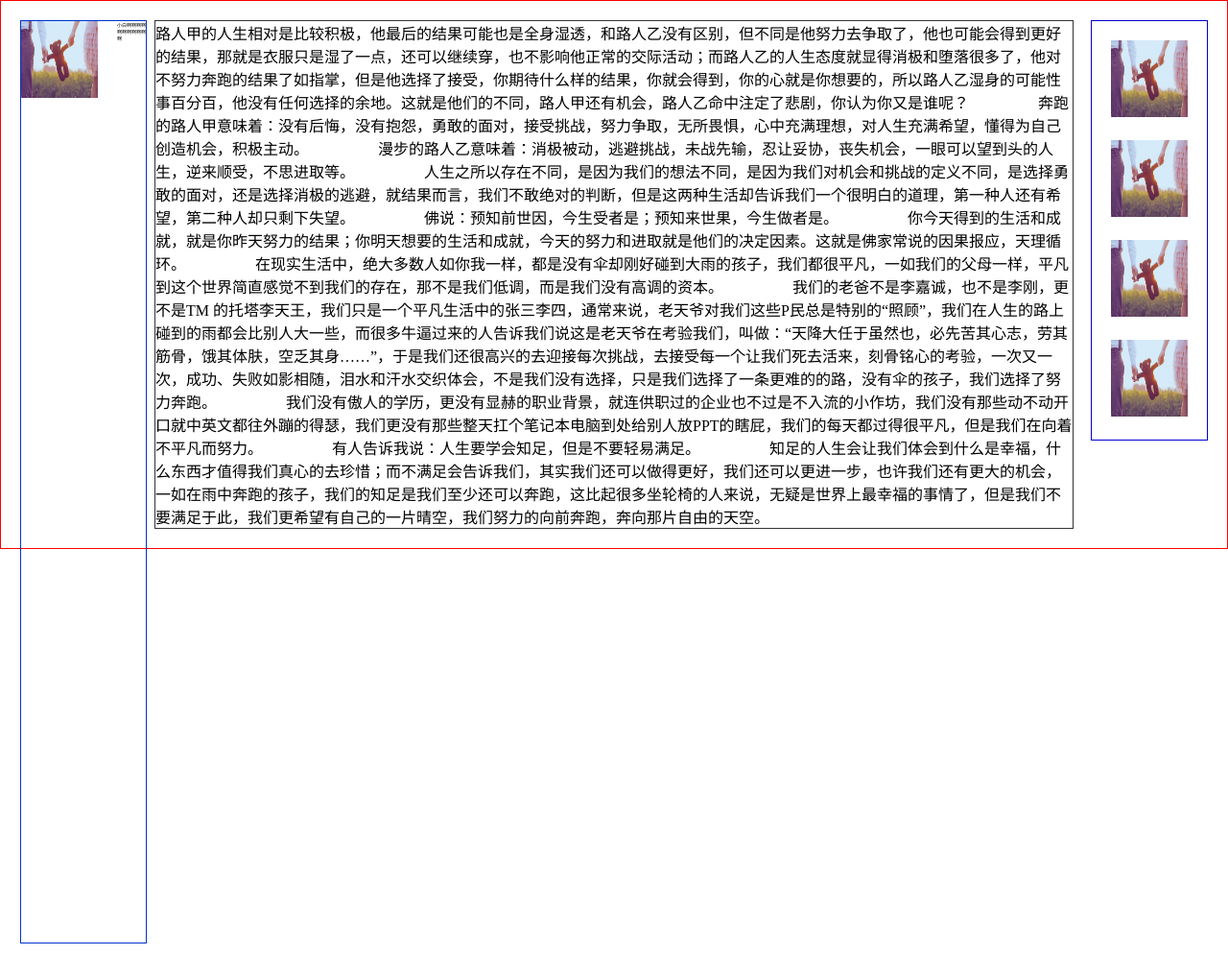
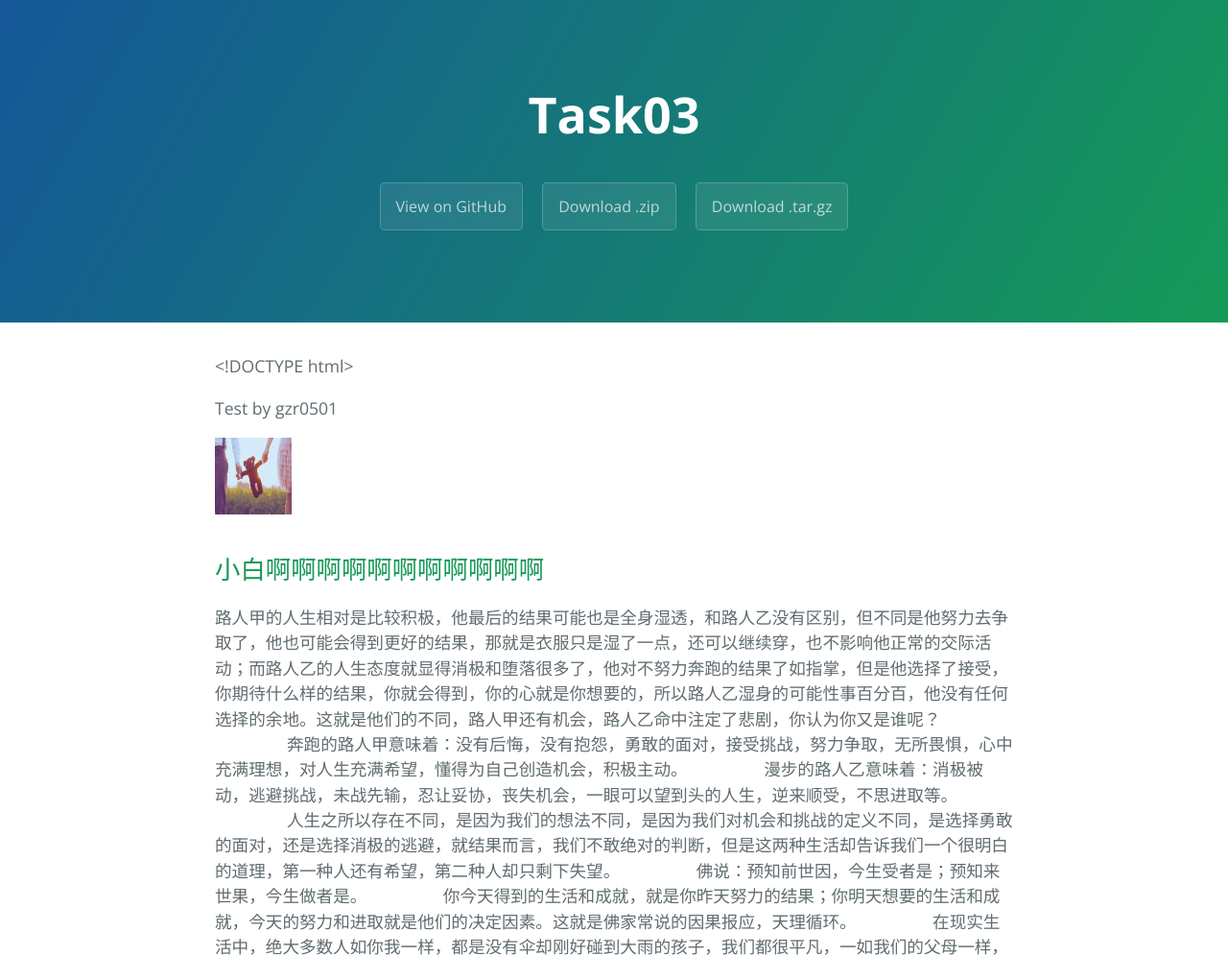
Before and after one commit to gzr0501/task03, a plain HTML site: page index.html in a window 1280 px wide. Shown: the top 995 px of the page at 96% size. Drawn offline with nearby package versions, Linux system fonts and the light colour scheme.

Commit message:
Revert "Update index.html"
This reverts commit 080359fdfee04353a08bdc1c410410f0da5ad62a.

```diff
--- a/index.html
+++ b/index.html
@@ -2,17 +2,41 @@
 <html lang="en-us">
   <head>
     <meta charset="UTF-8">
-    <title>Test by gzr0501</title>
+    <title>Task03 by gzr0501</title>
     <meta name="viewport" content="width=device-width, initial-scale=1">
-    <link rel="stylesheet" type="text/css" href="stylesheets/css.css" media="screen">
+    <link rel="stylesheet" type="text/css" href="stylesheets/normalize.css" media="screen">
+    <link href='https://fonts.googleapis.com/css?family=Open+Sans:400,700' rel='stylesheet' type='text/css'>
+    <link rel="stylesheet" type="text/css" href="stylesheets/stylesheet.css" media="screen">
+    <link rel="stylesheet" type="text/css" href="stylesheets/github-light.css" media="screen">
   </head>
+  <body>
+    <section class="page-header">
+      <h1 class="project-name">Task03</h1>
+      <h2 class="project-tagline"></h2>
+      <a href="https://github.com/gzr0501/task03" class="btn">View on GitHub</a>
+      <a href="https://github.com/gzr0501/task03/zipball/master" class="btn">Download .zip</a>
+      <a href="https://github.com/gzr0501/task03/tarball/master" class="btn">Download .tar.gz</a>
+    </section>
 
-<body>
+    <section class="main-content">
+      <p>&lt;!DOCTYPE html&gt;
+
+  </p>
+
+    Test by gzr0501
+
+    <br>
+
+
+<p></p>
+
 <div id="box">
-<div id="left" class="clear">
+<div id="left">
     <a href="#"><img src="img/img.jpg" width="80" height="80" alt="logo"></a>
-	<h2>小白啊啊啊啊啊啊啊啊啊啊啊</h2>
+    <h2>
+<a id="小白啊啊啊啊啊啊啊啊啊啊啊" class="anchor" href="#%E5%B0%8F%E7%99%BD%E5%95%8A%E5%95%8A%E5%95%8A%E5%95%8A%E5%95%8A%E5%95%8A%E5%95%8A%E5%95%8A%E5%95%8A%E5%95%8A%E5%95%8A" aria-hidden="true"><span aria-hidden="true" class="octicon octicon-link"></span></a>小白啊啊啊啊啊啊啊啊啊啊啊</h2>
 </div>
+
 <div id="main">
     <p>路人甲的人生相对是比较积极，他最后的结果可能也是全身湿透，和路人乙没有区别，但不同是他努力去争取了，他也可能会得到更好的结果，那就是衣服只是湿了一点，还可以继续穿，也不影响他正常的交际活动；而路人乙的人生态度就显得消极和堕落很多了，他对不努力奔跑的结果了如指掌，但是他选择了接受，你期待什么样的结果，你就会得到，你的心就是你想要的，所以路人乙湿身的可能性事百分百，他没有任何选择的余地。这就是他们的不同，路人甲还有机会，路人乙命中注定了悲剧，你认为你又是谁呢？
 
@@ -37,14 +61,29 @@
 　　知足的人生会让我们体会到什么是幸福，什么东西才值得我们真心的去珍惜；而不满足会告诉我们，其实我们还可以做得更好，我们还可以更进一步，也许我们还有更大的机会，一如在雨中奔跑的孩子，我们的知足是我们至少还可以奔跑，这比起很多坐轮椅的人来说，无疑是世界上最幸福的事情了，但是我们不要满足于此，我们更希望有自己的一片晴空，我们努力的向前奔跑，奔向那片自由的天空。</p>
 </div>
 
+
 <div id="right">
     <ul>
-		<li><a><img src="img/img.jpg" alt="1" width="80" height="80"></a></li>
-		<li><a><img src="img/img.jpg" alt="2" width="80" height="80"></a></li>
-		<li><a><img src="img/img.jpg" alt="3" width="80" height="80"></a></li>
-		<li><a class="pic_4"><img src="img/img.jpg" alt="4" width="80" height="80"></a></li>
+        <li><img src="img/img.jpg" alt="1" width="80" height="80"></li>
+        <li><img src="img/img.jpg" alt="2" width="80" height="80"></li>
+        <li><img src="img/img.jpg" alt="3" width="80" height="80"></li>
+        <li><img src="img/img.jpg" alt="4" width="80" height="80"></li>
     </ul>
 </div>
+
+<p></p>
 </div>
+
+
+
+      <footer class="site-footer">
+        <span class="site-footer-owner"><a href="https://github.com/gzr0501/task03">Task03</a> is maintained by <a href="https://github.com/gzr0501">gzr0501</a>.</span>
+
+        <span class="site-footer-credits">This page was generated by <a href="https://pages.github.com">GitHub Pages</a> using the <a href="https://github.com/jasonlong/cayman-theme">Cayman theme</a> by <a href="https://twitter.com/jasonlong">Jason Long</a>.</span>
+      </footer>
+
+    </section>
+
+
   </body>
 </html>
```
Lines whose indentation alone changed are shown as unchanged.
